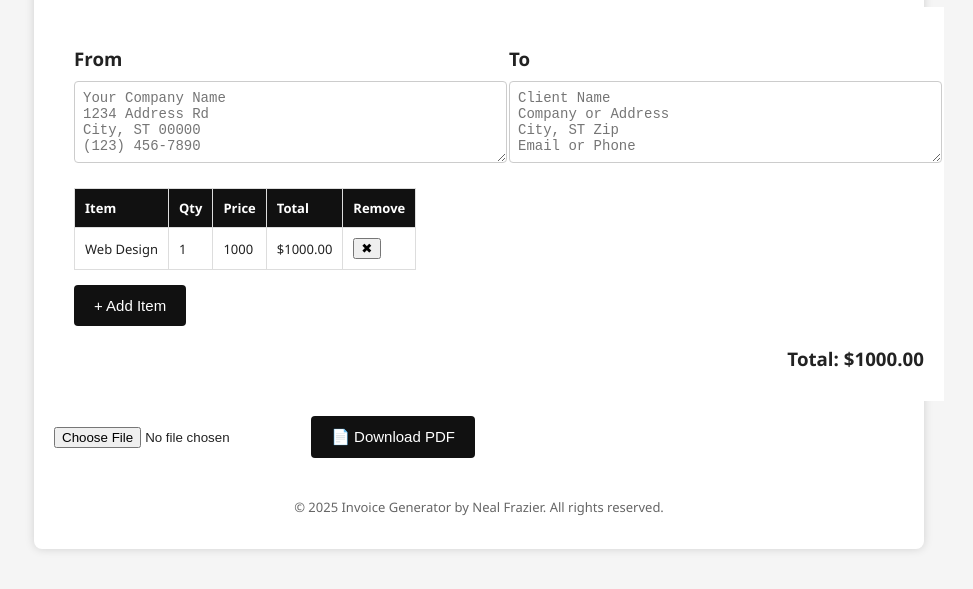
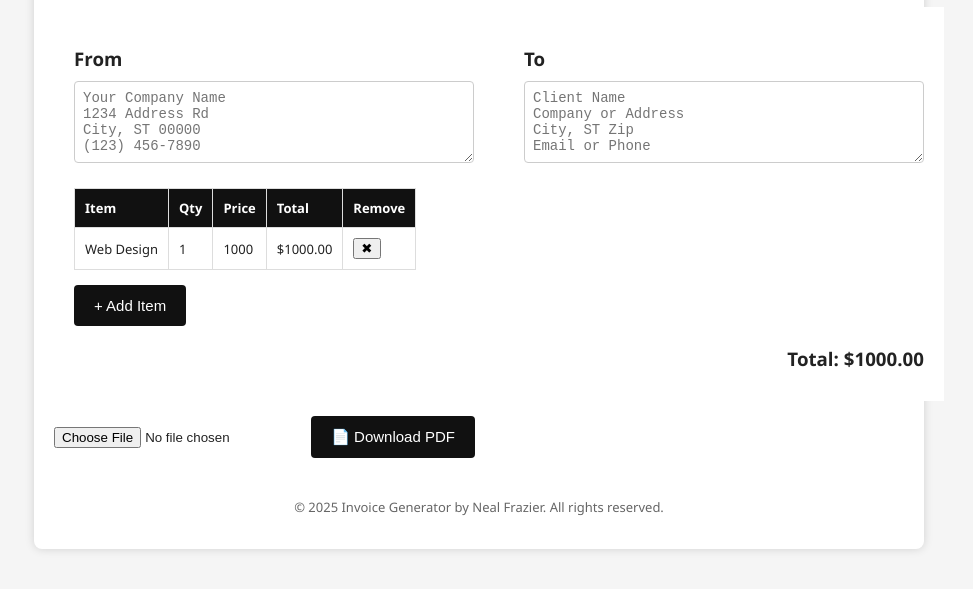
Before and after one commit to 1nc0gn30/HTML-To-PDF-Invoice-Generator, a plain HTML site: page index.html in a window 1280 px wide. Shown: the part 139-728 px from the top of the page, without its empty margins (161-1134 px from the left). Drawn offline with Linux system fonts and the light colour scheme.

Commit message:
feat: first draft

```diff
--- a/index.html
+++ b/index.html
@@ -52,6 +52,7 @@
       resize: vertical;
       border-radius: 4px;
       border: 1px solid #ccc;
+      box-sizing: border-box;
     }
 
     table {
@@ -76,10 +77,17 @@
       color: white;
     }
 
-    .flex {
+    .contact-blocks {
       display: flex;
       gap: 20px;
+      justify-content: space-between;
       flex-wrap: wrap;
+      margin-bottom: 20px;
+    }
+
+    .contact {
+      flex: 1 1 320px;
+      max-width: 400px;
     }
 
     .btn {
@@ -127,10 +135,6 @@
     }
 
     @media (max-width: 768px) {
-      .flex {
-        flex-direction: column;
-      }
-
       table {
         font-size: 12px;
       }
@@ -158,12 +162,12 @@
     </header>
 
     <section id="printable">
-      <div class="flex">
-        <div style="flex: 1;">
+      <div class="contact-blocks">
+        <div class="contact">
           <h3>From</h3>
           <textarea rows="4" placeholder="Your Company Name&#10;1234 Address Rd&#10;City, ST 00000&#10;(123) 456-7890"></textarea>
         </div>
-        <div style="flex: 1;">
+        <div class="contact">
           <h3>To</h3>
           <textarea rows="4" placeholder="Client Name&#10;Company or Address&#10;City, ST Zip&#10;Email or Phone"></textarea>
         </div>
```
